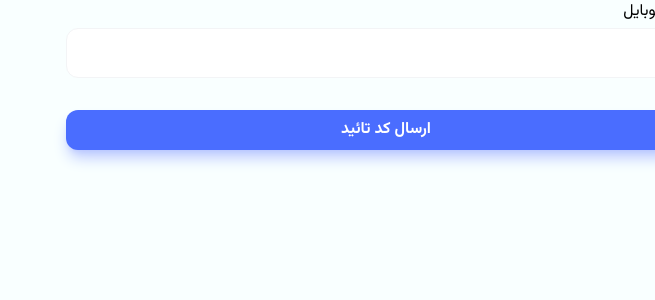
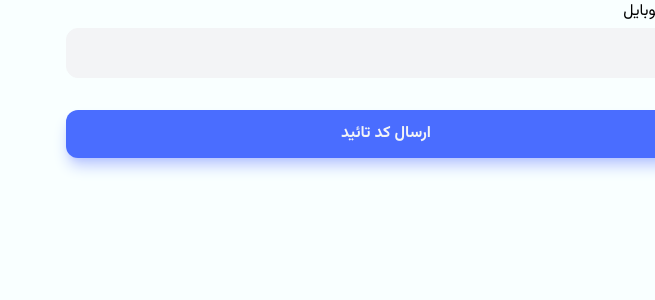
Before and after one commit to sepidehbiglarizadeh/Freelance-App, a React (Vite) app: page /auth in a window 1280 px wide. Shown: the top 300 px of the page, without its empty margins (625-1280 px from the left). Built offline with nearby package versions, Linux system fonts and the light colour scheme.

Commit message:
Customize tailwind class

```diff
--- a/src/features/authentication/SendOTPForm.jsx
+++ b/src/features/authentication/SendOTPForm.jsx
@@ -15,10 +15,10 @@ function SendOTPForm() {
             onChange={(e) => setPhoneNumber(e.target.value)}
             id="phoneNumber"
             type="text"
-            className="w-full py-3 px-4 rounded-xl text-secondary-900 border border-gray-100 outline-none hover:border-primary-500 focus:border-primary-300 focus:bg-white transition-all duration-300 ease-in-out focus:shadow-lg focus:shadow-primary-200"
+            className="textField__input"
           />
         </div>
-        <button className="px-4 py-2 font-bold bg-primary-900 text-white w-full rounded-xl transition-all duration-300 hover:bg-primary-800 shadow-lg shadow-primary-300">
+        <button className="btn btn--primary w-full">
           ارسال کد تائید
         </button>
       </form>
--- a/src/index.css
+++ b/src/index.css
@@ -50,6 +50,21 @@
       --color-secondary-0: 24, 33, 47;
       --backdrop-color: 0, 0, 0;
     }
+  }
+}
+
+@layer components {
+  .textField__input {
+    @apply w-full py-3 px-4 rounded-xl text-secondary-900 border border-gray-100 bg-gray-100 outline-none hover:border-primary-500 focus:border-primary-300 focus:bg-white transition-all duration-300 ease-in-out focus:shadow-lg focus:shadow-primary-200;
+  }
+  .btn {
+    @apply px-3 py-1 font-bold rounded-xl transition-all duration-300;
+  }
+  .btn--primary {
+    @apply px-4 py-3 bg-primary-900 text-secondary-100 hover:bg-primary-800 shadow-lg shadow-primary-300;
+  }
+  .btn--secondary{
+    @apply bg-secondary-500 text-secondary-100
   }
 }
 
```
